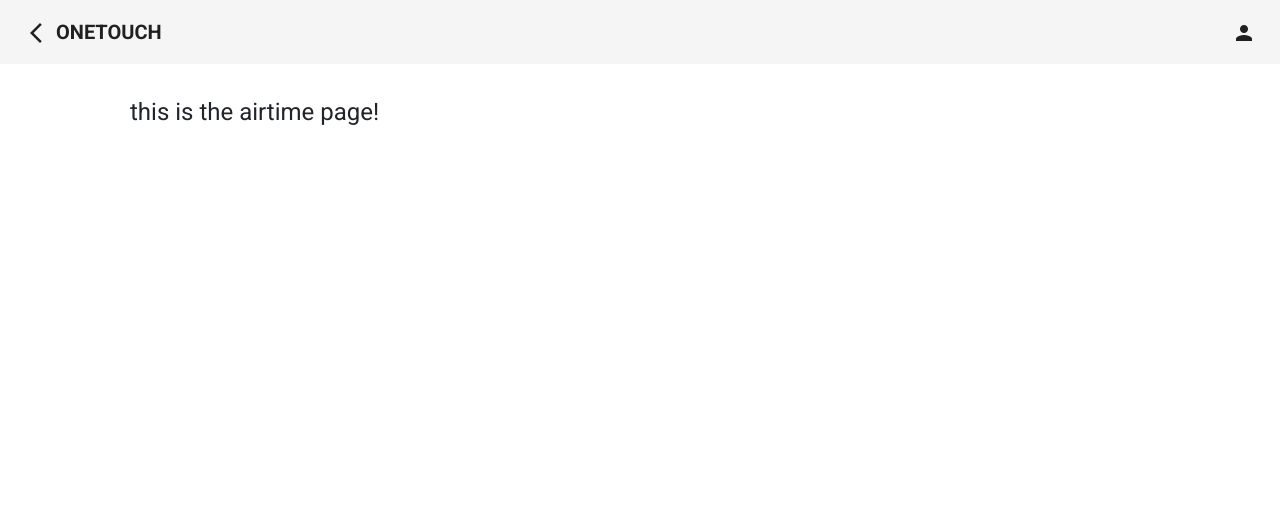
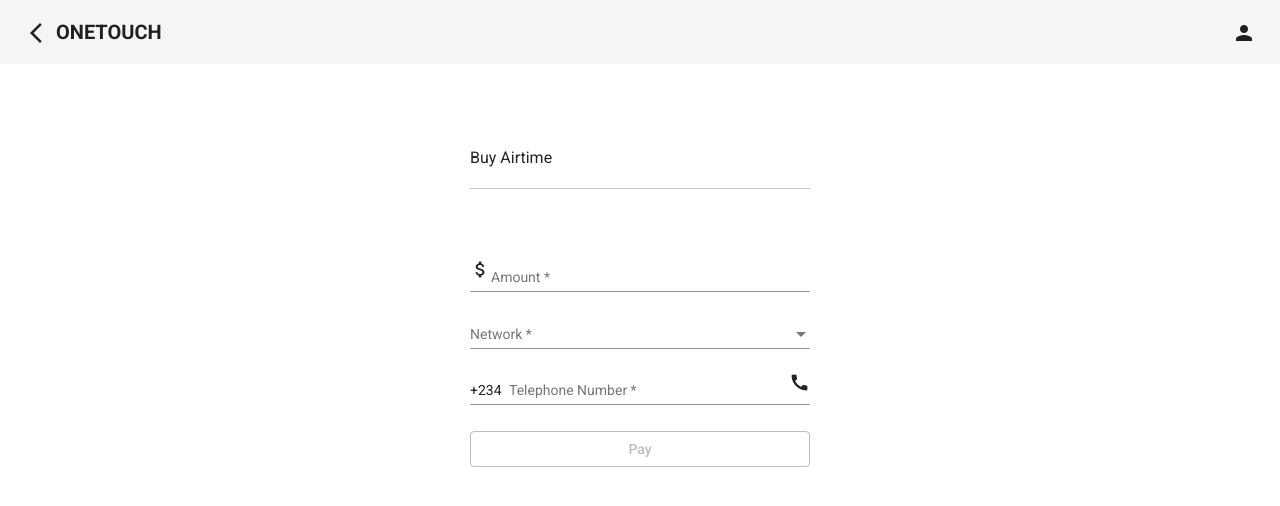
Before and after one commit to georgegoldman/project-8, an Angular app: page /airtime/1 in a window 1280 px wide. Shown: the top 506 px of the page. Built offline with nearby package versions, Linux system fonts and the light colour scheme.

Commit message:
successfully created airtime page

```diff
--- a/src/app/airtime-page/airtime-page.component.html
+++ b/src/app/airtime-page/airtime-page.component.html
@@ -1,3 +1,56 @@
-<h1 class="p-5">
-  this is the airtime page!
-</h1>
+
+<div class="position-relative bgwarning h-75 my-5 m-lg-5 p-1 p-lg-5">
+  <div class="position-absolute top-50 start-50 translate-middle col-12 col-lg-4 h-100 pt-5">
+
+    <h3>Buy Airtime</h3><hr>
+
+    <div class="col-12 bglight h-100 pt-5">
+      <form class="col-12" [formGroup]="airtime" (ngSubmit)="onSubmit()">
+          <mat-form-field class="col-12" appearance="legacy">
+            <mat-label>Amount</mat-label>
+            <mat-icon matPrefix>attach_money</mat-icon>
+            <input type="number"
+              name="amount"
+              id="amount"
+              matInput
+              placeholder="$100"
+              formControlName="amount"
+              autocomplete="off">
+              <mat-error *ngIf="airtime.invalid">An Amount {{ erroMessage() }}</mat-error>
+          </mat-form-field>
+
+          <mat-form-field appearance="legacy" class="col-12">
+            <mat-label>Network</mat-label>
+            <mat-select formControlName="network" id="network">
+              <mat-option value="mtn">MTN</mat-option>
+              <mat-option value="glo">GLO</mat-option>
+              <mat-option value="9mobile">9mobile</mat-option>
+              <mat-option value="airtel">AIRTEL</mat-option>
+            </mat-select>
+            <mat-error *ngIf="airtime.invalid">Network {{ erroMessage() }}</mat-error>
+          </mat-form-field>
+
+          <mat-form-field class="airtime-full-width col-12" appearance="legacy">
+            <mat-label>Telephone Number</mat-label>
+            <span matPrefix>+234 &nbsp;</span>
+            <input type="tel" matInput
+            maxlength="10"
+            name="tel"
+            id="tel"
+            placeholder="555-555-1234"
+            formControlName="tel"
+            autocomplete="off">
+            <mat-icon matSuffix>call</mat-icon>
+            <mat-error *ngIf="airtime.invalid">Phone number {{ erroMessage() }}</mat-error>
+          </mat-form-field>
+
+          <button mat-stroked-button
+            color="primary"
+            class="col-12 col-lg-12 my-2"
+            type="submit"
+            [disabled]="!airtime.valid">Pay</button>
+
+      </form>
+    </div>
+  </div>
+</div>
--- a/src/app/airtime-page/airtime-page.component.ts
+++ b/src/app/airtime-page/airtime-page.component.ts
@@ -1,17 +1,55 @@
-import { Component, OnInit } from '@angular/core';
-import { FormGroup } from '@angular/forms';
-import { HomeComponent } from '../home/home.component';
+import { FocusMonitor } from '@angular/cdk/a11y';
+import { BooleanInput, coerceBooleanProperty } from '@angular/cdk/coercion';
+import {
+  Component,
+  OnInit,
+  ElementRef,
+  Inject,
+  Input,
+  OnDestroy,
+  Optional,
+  Self,
+  ViewChild,
+} from '@angular/core';
+
+import {
+  AbstractControl,
+  ControlValueAccessor,
+  FormBuilder,
+  FormControl,
+  FormGroup,
+  NgControl,
+  Validators
+} from '@angular/forms';
+import { MAT_FORM_FIELD, MatFormField, MatFormFieldControl } from '@angular/material/form-field';
+import { ActivatedRoute } from '@angular/router';
+import { Subject } from 'rxjs';
 
 @Component({
   selector: 'app-airtime-page',
-  templateUrl: './airtime-page.component.html',
-  styleUrls: ['./airtime-page.component.css']
+  templateUrl: 'airtime-page.component.html',
+  styleUrls: ['airtime-page.component.css']
 })
-export class AirtimePageComponent implements OnInit {
+export class AirtimePageComponent{
+  // network!: FormGroup;
+  airtime = new FormGroup({
+    network : new FormControl('', Validators.required),
+    amount : new FormControl('', Validators.required),
+    tel : new FormControl('', Validators.required),
 
+  })
 
-
-  ngOnInit(): void {
+  onSubmit(): void {
+    console.warn(this.airtime.value)
   }
 
+  erroMessage(): string {
+    return 'is required'
+  }
+  constructor(private route: ActivatedRoute) {}
+
+  ngOnInit() {
+    this.route.params
+      .forEach(element => this.airtime.controls['network'].setValue(element['id']))
+  }
 }
--- a/src/app/app.module.ts
+++ b/src/app/app.module.ts
@@ -21,7 +21,7 @@ import { PageNotFoundComponent } from './page-not-found/page-not-found.component
     RegisterComponent,
     HomeComponent,
     AirtimePageComponent,
-    PageNotFoundComponent
+    PageNotFoundComponent,
   ],
   imports: [
     BrowserModule,
--- /dev/null
+++ b/src/app/home.service.ts
@@ -0,0 +1,17 @@
+import { Injectable } from '@angular/core';
+import { Observable, of } from 'rxjs';
+import { PAYMENTS } from './mock-payment';
+import { Payment } from './payment';
+
+@Injectable({
+  providedIn: 'root'
+})
+export class HomeService {
+
+  constructor() { }
+
+  getPayments(): Observable<Payment[]> {
+    const payment = of(PAYMENTS);
+    return payment
+  }
+}
--- a/src/app/home/home.component.ts
+++ b/src/app/home/home.component.ts
@@ -1,6 +1,6 @@
 import { Component, OnInit } from '@angular/core';
 import { Payment } from '../payment';
-import { PaymentService } from '../payment.service';
+import { HomeService } from '../home.service';
 
 @Component({
   selector: 'app-home',
@@ -11,10 +11,11 @@ export class HomeComponent implements OnInit {
 
   payments:Payment[] = []
 
-  constructor(private paymentService: PaymentService) { }
+  constructor(private homeService: HomeService) { }
 
   getPayments():void {
-    this.payments = this.paymentService.getPayments();
+    this.homeService.getPayments()
+      .subscribe(payments => this.payments = payments)
   }
 
   ngOnInit(): void {
--- a/src/app/payment.service.ts
+++ /dev/null
@@ -1,15 +0,0 @@
-import { Injectable } from '@angular/core';
-import { Payment } from './payment';
-import { PAYMENTS } from './mock-payment'
-
-@Injectable({
-  providedIn: 'root'
-})
-export class PaymentService {
-
-  constructor() { }
-
-  getPayments(): Payment[] {
-    return PAYMENTS;
-  }
-}
--- a/src/app/payment.ts
+++ b/src/app/payment.ts
@@ -1,4 +1,4 @@
-interface Provider {
+ interface Provider {
   serviceProvider: string,
   subRoute: string
 }
```
Also changed, not shown: 1 other file (tests, documents, lock files or other folders).
